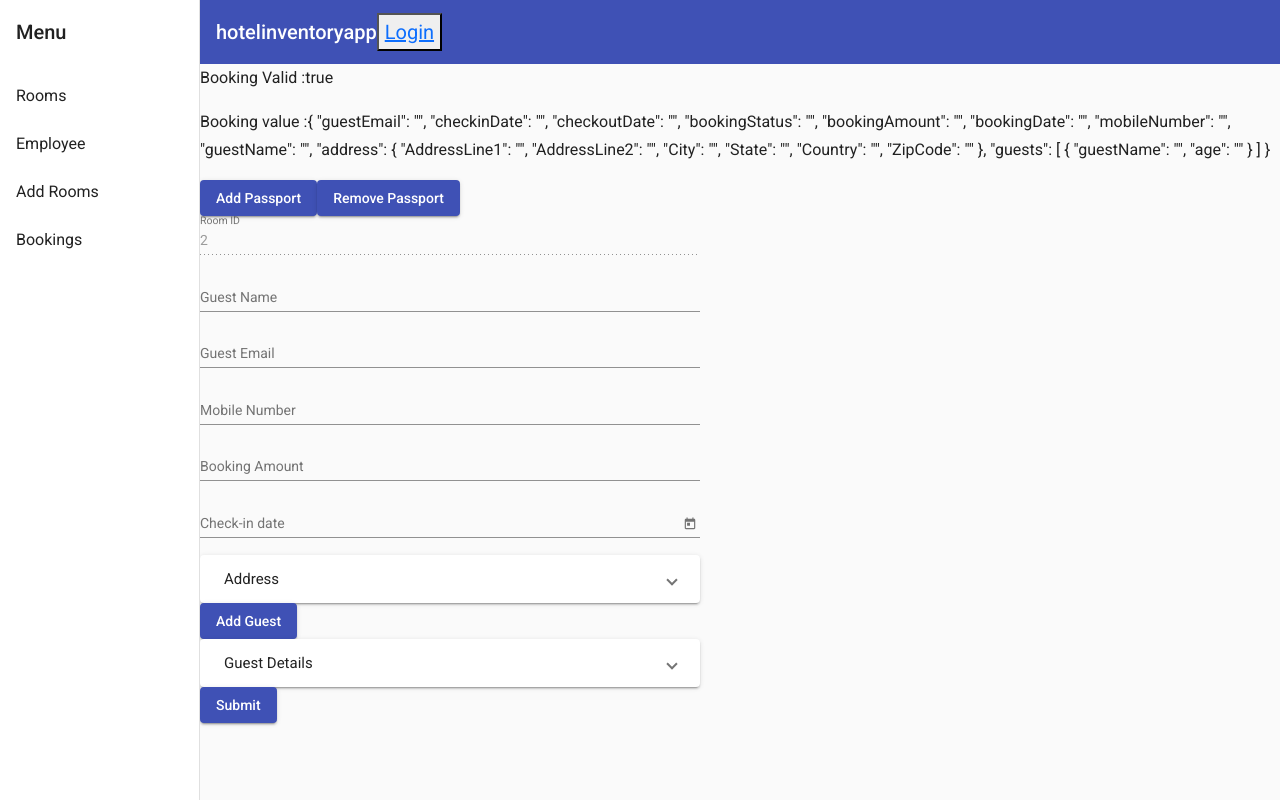
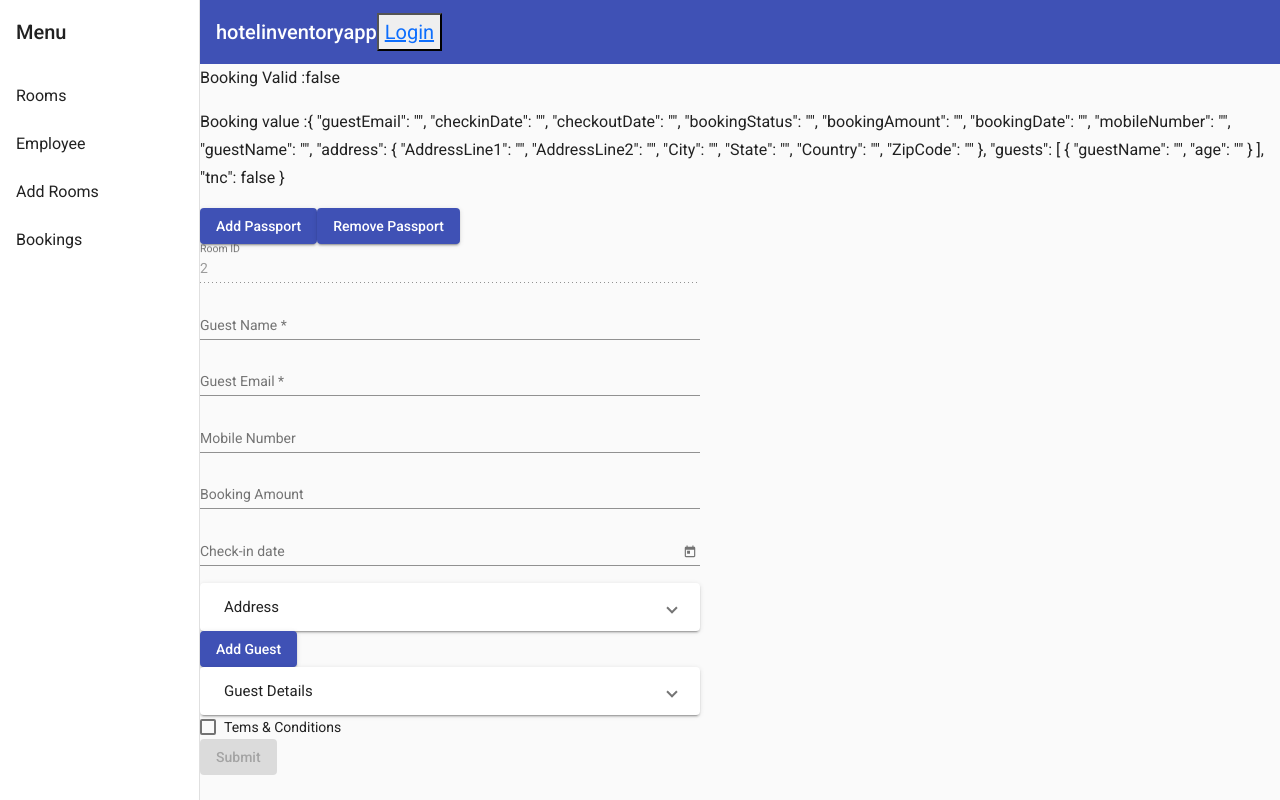
Before and after one commit to reddisatish575/angular, an Angular app: page /booking in a window 1280 px wide. Built offline with nearby package versions, Linux system fonts and the light colour scheme.

Commit message:
builtin validators

```diff
--- a/src/app/booking/booking.component.html
+++ b/src/app/booking/booking.component.html
@@ -127,7 +127,10 @@
   </div>
 
   <div>
-    <button mat-raised-button color="primary">Submit</button>
+    <mat-checkbox class="example-margin" formControlName="tnc">Tems & Conditions</mat-checkbox>
+  </div>
+  <div>
+    <button [disabled]="bookingForm.invalid" mat-raised-button color="primary">Submit</button>
   </div>
 
 </form>
--- a/src/app/booking/booking.component.ts
+++ b/src/app/booking/booking.component.ts
@@ -1,5 +1,5 @@
 import { Component, OnInit } from '@angular/core';
-import { FormArray, FormBuilder, FormControl, FormGroup } from '@angular/forms';
+import { FormArray, FormBuilder, FormControl, FormGroup, Validators } from '@angular/forms';
 
 @Component({
   selector: 'app-booking',
@@ -19,25 +19,27 @@ export class BookingComponent implements OnInit {
 
   ngOnInit(): void {
     this.bookingForm = this.fb.group({
-      roomId: new FormControl({value : '2',disabled : true}),
-      guestEmail: new FormControl(''),
-      checkinDate: new FormControl(''),
-      checkoutDate: new FormControl(''),
-      bookingStatus: new FormControl(''),
-      bookingAmount: new FormControl(''),
-      bookingDate: new FormControl(''),
-      mobileNumber: new FormControl(''),
-      guestName: new FormControl(''),
+      roomId: new FormControl({value : '2',disabled : true},{validators : [Validators.required]}),
+      guestEmail: ['',[Validators.required, Validators.email]],
+      checkinDate: [''],
+      checkoutDate: [''],
+      bookingStatus: [''],
+      bookingAmount: [''],
+      bookingDate: [''],
+      mobileNumber: [''],
+      guestName: ['', [Validators.required, Validators.minLength(5)]],
       address : this.fb.group({
-        AddressLine1: new FormControl(''),
-        AddressLine2: new FormControl(''),
-        City: new FormControl(''),
-        State: new FormControl(''),
-        Country: new FormControl(''),
-        ZipCode: new FormControl(''),
+        AddressLine1: [''],
+        AddressLine2: [''],
+        City: [''],
+        State: [''],
+        Country: [''],
+        ZipCode: [''],
       }),
-      guests : this.fb.array([this.addGuestControl()])
+      guests : this.fb.array([this.addGuestControl()]),
+      tnc : new FormControl(false, {validators : [Validators.requiredTrue]})
     });
+
   }
 
   addBooking(){
--- a/src/app/booking/booking.module.ts
+++ b/src/app/booking/booking.module.ts
@@ -11,6 +11,7 @@ import { MatNativeDateModule } from '@angular/material/core';
 import {MatButtonModule} from '@angular/material/button';
 import {MatExpansionModule} from '@angular/material/expansion';
 import { MatIconModule } from '@angular/material/icon';
+import {MatCheckboxModule} from '@angular/material/checkbox';
 
 @NgModule({
   declarations: [
@@ -26,7 +27,8 @@ import { MatIconModule } from '@angular/material/icon';
     MatNativeDateModule,
     MatButtonModule,
     MatExpansionModule,
-    MatIconModule
+    MatIconModule,
+    MatCheckboxModule
   ]
 })
 export class BookingModule { }
```
Also changed, not shown: angular_notes.txt.
